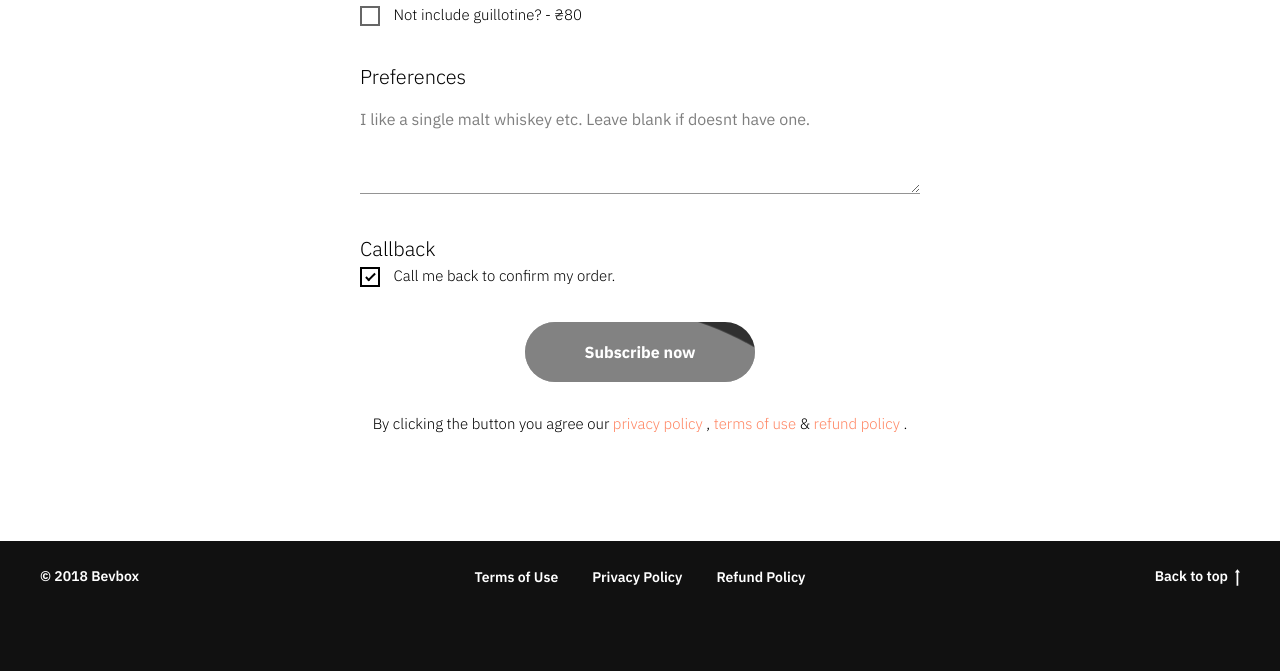
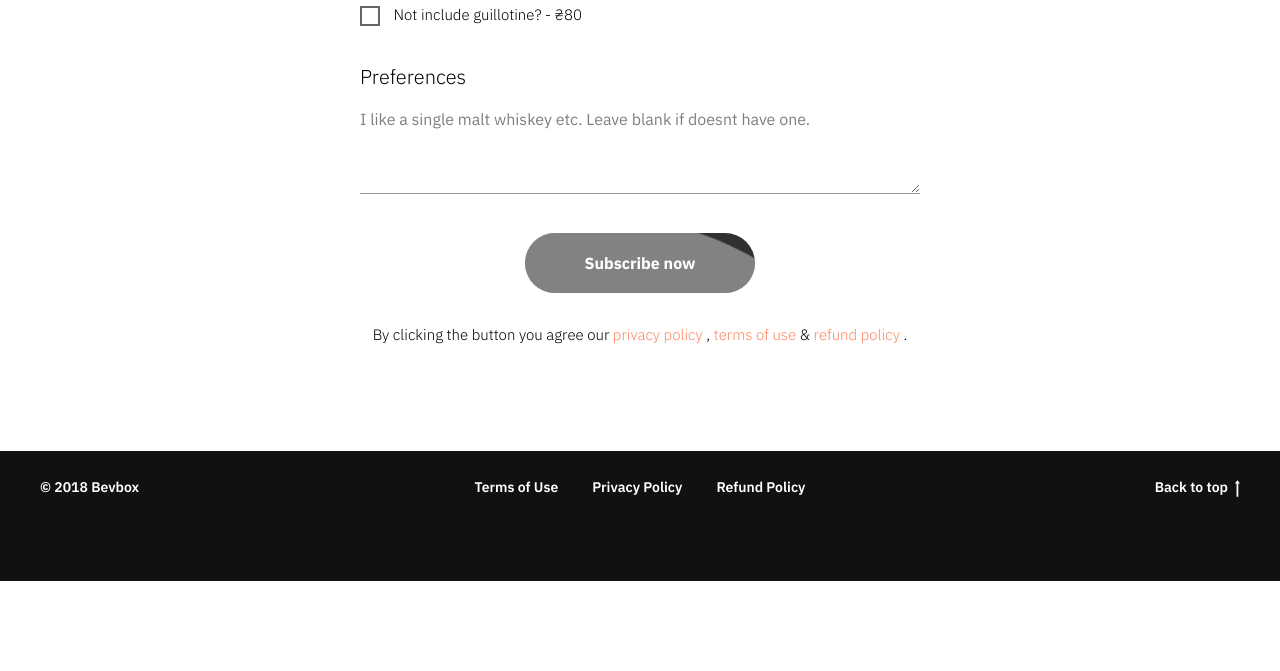
Before and after one commit to britonad/bevbox, a Flask app: page /subscription/ in a window 1280 px wide. Shown: the part 1706-2377 px from the top of the page. After the commit the page ends 2287 px from the top, so only its background shows below. Run offline with Flask 2, Linux system fonts and the light colour scheme; parts of the project's set-up code (start-up, migrations or seed data) failed here and were passed over; some libraries are stand-ins or nearby versions.

Commit message:
🔥 Delete callback field.

```diff
--- a/app/forms.py
+++ b/app/forms.py
@@ -140,14 +140,6 @@ class SubscriptionForm(BaseForm):
             )
         }
     )
-    callback = BooleanField(
-        label=_('Callback'),
-        default=True,
-        render_kw={'checked': 'checked'},
-        description=_(
-            'Call me back to confirm my order.'
-        )
-    )
 
     def __init__(self, *args, **kwargs):
         super().__init__(*args, **kwargs)
--- a/app/models.py
+++ b/app/models.py
@@ -21,7 +21,6 @@ class Order(db.Model):
     stones = db.Column(db.Boolean, nullable=True)
     guillotine = db.Column(db.Boolean, nullable=True)
     preferences = db.Column(db.Text, nullable=True)
-    callback = db.Column(db.Boolean, nullable=True)
 
     def __repr__(self):
         return '<Order {}-{}>'.format(self.email, self.id)
--- a/app/utils.py
+++ b/app/utils.py
@@ -81,7 +81,6 @@ def create_order_notification_msg(order: Order, order_data: dict) -> str:
         'Каміньці: <b>{}</b>\n'
         'Гільйотина: <b>{}</b>\n'
         'Побажання: <b>{}</b>\n'
-        'Callback: <b>{}</b>'
     ).format(
         order.id,
         str(escape(order_data['name'].strip())),
@@ -100,7 +99,6 @@ def create_order_notification_msg(order: Order, order_data: dict) -> str:
                 if order_data['preferences'] else 'Немає'
             ).strip()
         ),
-        'телефонувати' if order_data['callback'] else 'не телефонувати',
         email=str(escape(order_data['email'].strip())),
         tel=str(escape(order_data['phone'].strip()))
     )
--- a/templates/app/subscription.html
+++ b/templates/app/subscription.html
@@ -247,12 +247,6 @@
                         **form.preferences.render_kw
                       )
                   }}
-                  {{
-                      render_checkbox_input(
-                        form.callback,
-                        **form.callback.render_kw
-                      )
-                  }}
                  <!--[if IE 8]>
                     <style>
                       .t-checkbox__control .t-checkbox,
```
